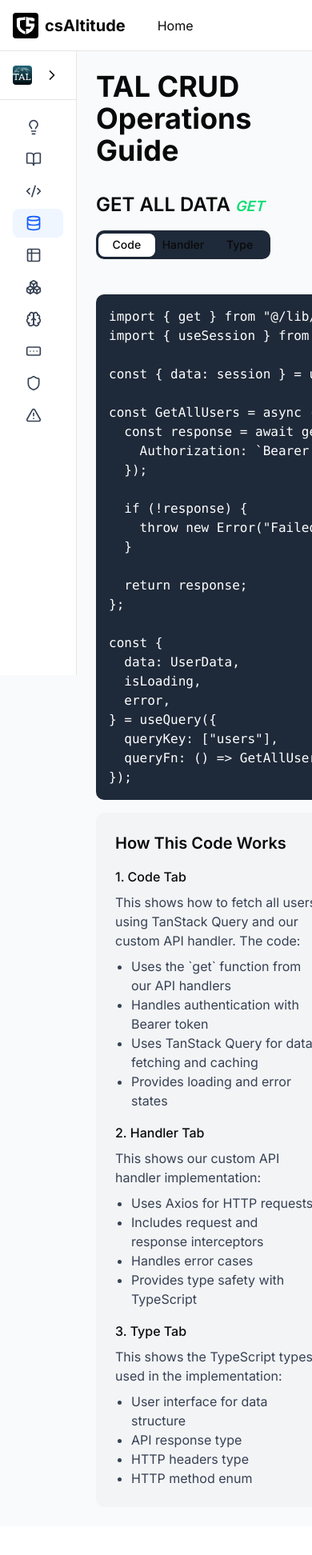
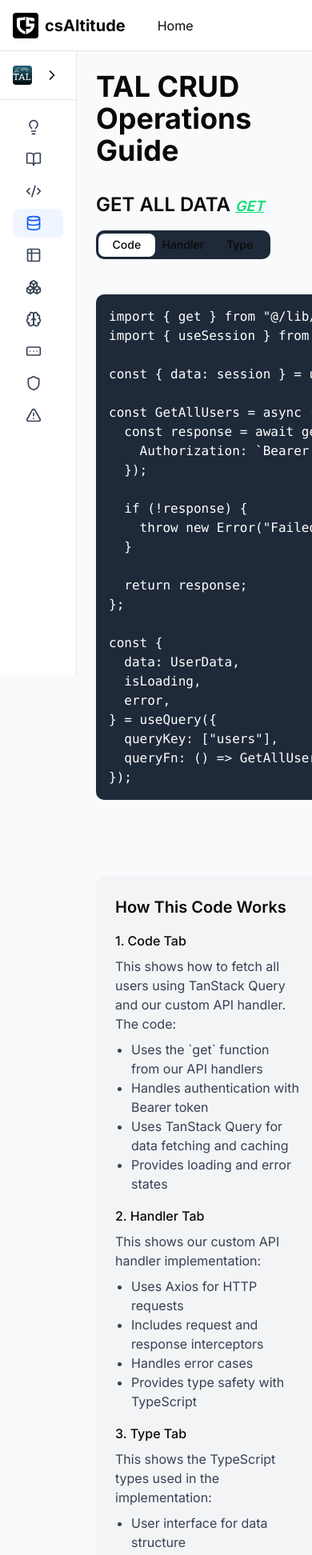
Before and after one commit to Taufiqul7756/LearningHub, a Next.js app: page /tal/crud in a window 390 px wide. Shown: the top 1944 px of the page at 80% size. Before the commit the page ends 1908 px from the top, so only its background shows below. Built offline with nearby package versions, Linux system fonts and the light colour scheme.

Commit message:
Get all data : Responsive 🔃

```diff
--- a/src/app/tal/crud/components/GetAllData.tsx
+++ b/src/app/tal/crud/components/GetAllData.tsx
@@ -14,7 +14,7 @@ const GetAllData = () => {
   return (
     <div className="">
       <h2 className="text-2xl font-semibold mb-4">
-        GET ALL DATA <span className="italic text-lg text-green-400">GET</span>
+        GET ALL DATA <span className="italic text-lg text-green-400 underline">GET</span>
       </h2>
 
       <div className="flex flex-col sm:flex-row gap-4">
@@ -478,7 +478,7 @@ enum HttpMethod {
         </div>
 
         {/* Right Column - Explanation */}
-        <div className="w-[300px] md:w-2/5 bg-gray-100 p-6 rounded-lg">
+        <div className="w-[280px] md:w-2/5 bg-gray-100 p-6 mt-20 rounded-lg">
           <h3 className="text-xl font-semibold mb-4">How This Code Works</h3>
           <div className="space-y-4">
             <div>
```
